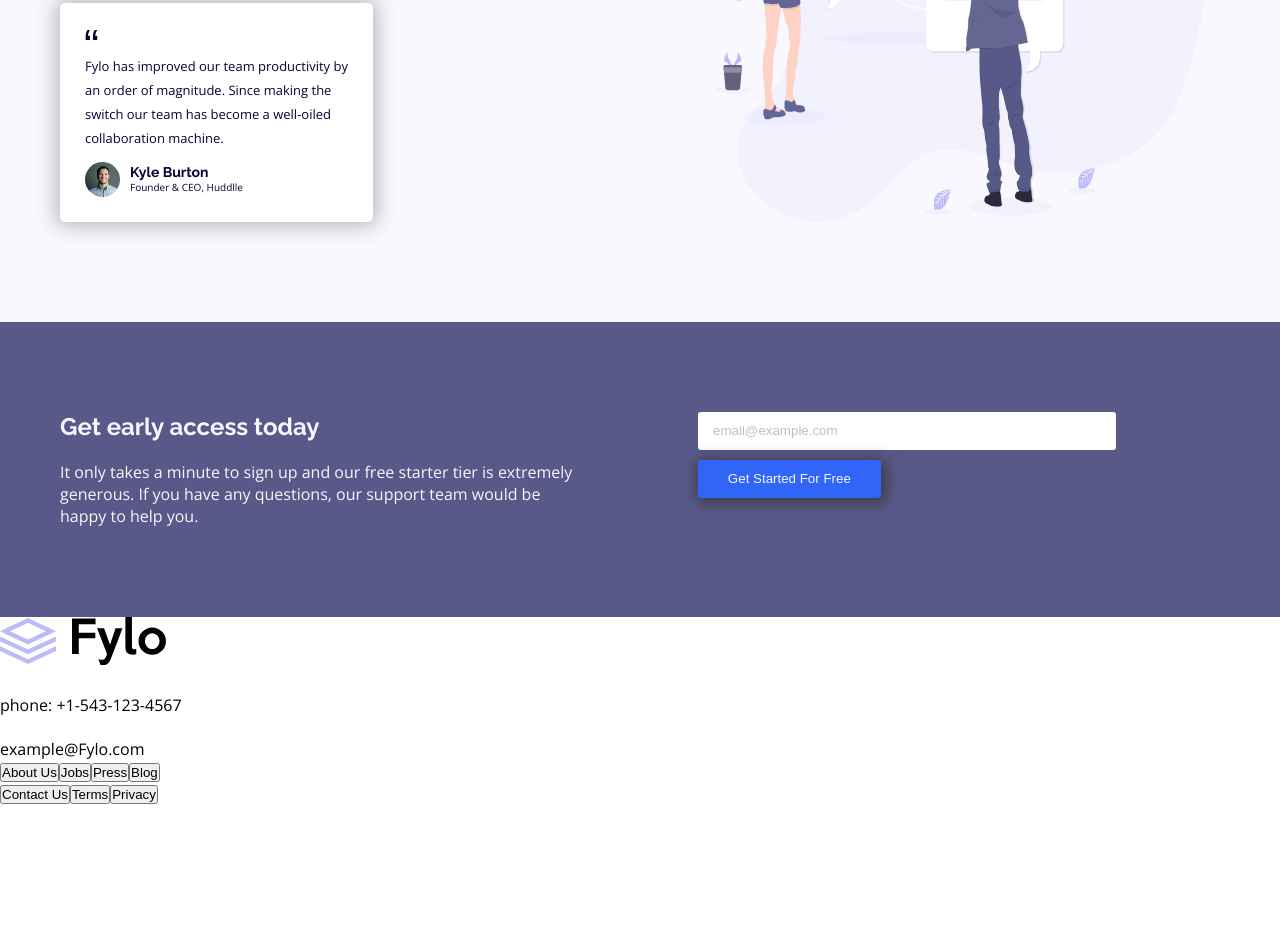
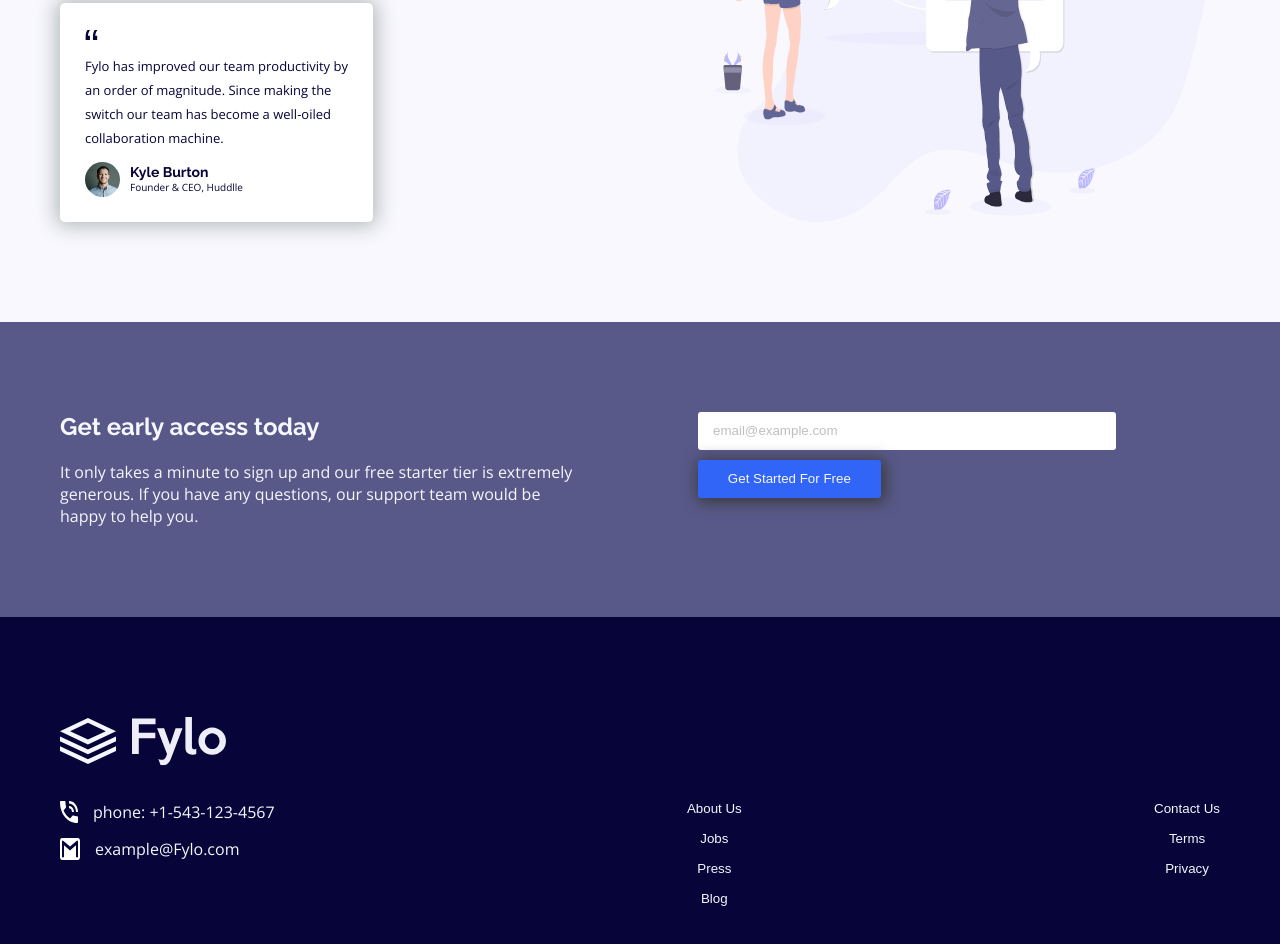
Before and after one commit to Niloufar-Heidarzade/html-css-booster-homework, a plain HTML site: page index.html in a window 1280 px wide. Shown: the part 1158-2102 px from the top of the page. Before the commit the page ends 1962 px from the top, so only its background shows below. Drawn offline with nearby package versions, Linux system fonts and the light colour scheme.

Commit message:
completed the whole page

```diff
--- a/assets/css/style.css
+++ b/assets/css/style.css
@@ -229,7 +229,39 @@ h1,h2,h3,h4,h5,h6 {
 /* section3 ends */
 
 /* footer starts */
-.
+.footerElement {
+  background-color: var(--Very-Dark-Blue);
+  padding: 100px 60px 100px 60px;
+}
+.footerLogo {
+  color: var(--Light-Gray)
+}
+.footerContainer {
+  display: flex;
+  justify-content: space-between;
+  margin-top: 30px;
+}
+.column1, .column2, .column3{
+  display: flex;
+  flex-direction: column;
+  gap: 15px;
+
+}
+.column1Row1 {
+  color: var(--Light-Grayish-Blue);
+  display:flex;
+  gap:15px;
+}
+.column1Row2{
+  color: var(--Light-Grayish-Blue);
+  display: flex;
+  gap:15px;
+}
+.row{
+  color: var(--Light-Grayish-Blue);
+  background-color: var(--Very-Dark-Blue);
+  border: none;
+}
 /* footer ends */
 
 /* responsiveness */
@@ -313,6 +345,11 @@ h1,h2,h3,h4,h5,h6 {
   .section3Input , .section3Button {
     width:100%
   }
+  .footerContainer {
+    flex-direction: column;
+    align-items: flex-start;
+    gap: 50px;
+  }
 }
 @media screen and (max-width: 375px) {
   .bgCurveDesktop {
--- a/assets/js/booster-website.js
+++ b/assets/js/booster-website.js
@@ -121,7 +121,7 @@ const footerElement = document.createElement("footer");
 footerElement.classList.add("footerElement");
 const footerLogo = document.createElement("img");
 footerLogo.classList.add("footerLogo");
-footerLogo.src = "./assets/images/logo.svg";
+footerLogo.src = "./assets/images/lightLogo.svg";
 const footerContainer = document.createElement("section");
 footerContainer.classList.add("footerContainer");
 const column1 = document.createElement("div");
@@ -142,22 +142,28 @@ gmail.innerText = "example@Fylo.com";
 const column2 = document.createElement("div");
 column2.classList.add("column2");
 const column2row1 = document.createElement("button");
+column2row1.classList.add("row");
 column2row1.innerText = "About Us";
 const column2row2 = document.createElement("button");
+column2row2.classList.add("row");
 column2row2.innerText = "Jobs";
 const column2row3 = document.createElement("button");
+column2row3.classList.add("row");
 column2row3.innerText = "Press";
 const column2row4 = document.createElement("button");
+column2row4.classList.add("row");
 column2row4.innerText = "Blog";
 const column3 = document.createElement("div");
 column3.classList.add("column3");
 const column3row1 = document.createElement("button");
+column3row1.classList.add("row");
 column3row1.innerText= "Contact Us";
 const column3row2 = document.createElement("button");
+column3row2.classList.add("row");
 column3row2.innerText = "Terms";
 const column3row3 = document.createElement("button");
 column3row3.innerText = "Privacy";
-
+column3row3.classList.add("row");
 
 //append elements
 column3.append(column3row1, column3row2, column3row3)
```
Also changed, not shown: assets/images/lightLogo.svg (added).
